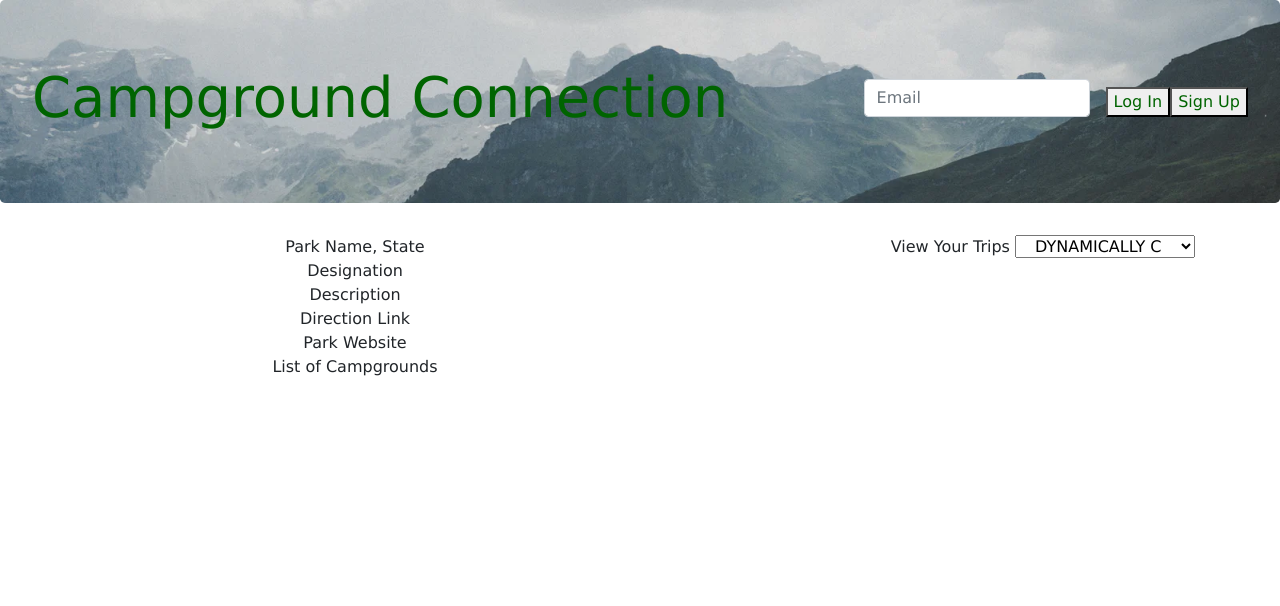
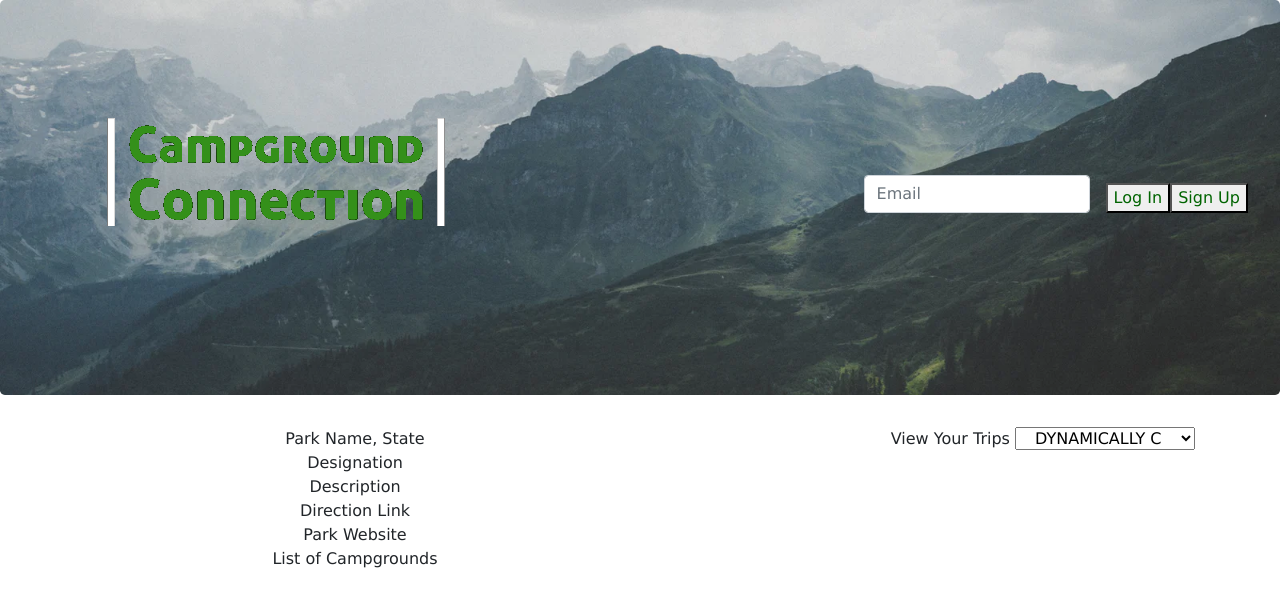
Before and after one commit to michaelbeebe123/campground-connection, a website: page app/public/park.html in a window 1280 px wide. Drawn offline with nearby package versions, Linux system fonts and the light colour scheme.

Commit message:
logo starter

```diff
--- a/app/public/park.html
+++ b/app/public/park.html
@@ -1,6 +1,7 @@
 <!--Park results-->
 <!DOCTYPE html>
 <html lang="en">
+
 <head>
     <meta charset="UTF-8" />
     <meta name="viewport" content="width=device-width, initial-scale=1.0" />
@@ -26,7 +27,7 @@
     <div class="jumbotron" id="jumbo">
         <h1 id="titleHeader" class="display-4">
             <button id="logo">
-                <a href="/index">Campground Connection</a>
+                <a href="./index.html"><img src="./images/campconnectlogotrans.png"></img></a>
             </button>
         </h1>
         <hr class="my-4" />
@@ -53,16 +54,20 @@
                 <div>Park Name, State</div>
                 <div>Designation</div>
                 <div>Description</div>
-                        <div>Direction Link</div><div>Park Website</div>
+                <div>Direction Link</div>
+                <div>Park Website</div>
                 <div>List of Campgrounds</div>
             </div>
 
 
-              <div class="col-sm tripbar"><div id="tripview">View Your Trips
+            <div class="col-sm tripbar">
+                <div id="tripview">View Your Trips
                     <select class="form-group col-sm-4 mb-2">
                         <option>DYNAMICALLY CREATE OPTIONS</option>
                     </select>
-                  </div></div> </div>
+                </div>
+            </div>
+        </div>
 </body>
 
 </html>
--- a/app/public/stylesheets/style.css
+++ b/app/public/stylesheets/style.css
@@ -17,6 +17,7 @@ a{color:darkgreen;
     background-size: cover;
     display:flex;
 }
+
 .log{
   display: flex;
   align-items: flex-end;
```
Also changed, not shown: app/public/campground.html (+1 -1 lines), app/public/index.html (+1 -1 lines), app/public/trips.html (+1 -1 lines), app/public/images/campconnectlogotrans.png (added). Lines whose indentation alone changed are shown as unchanged.
